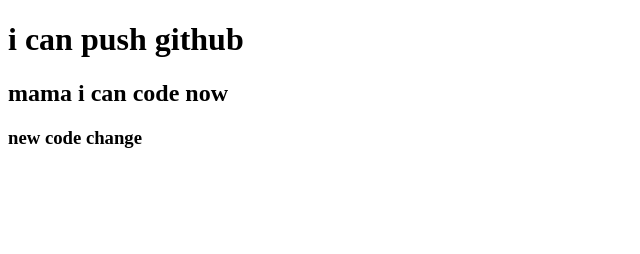
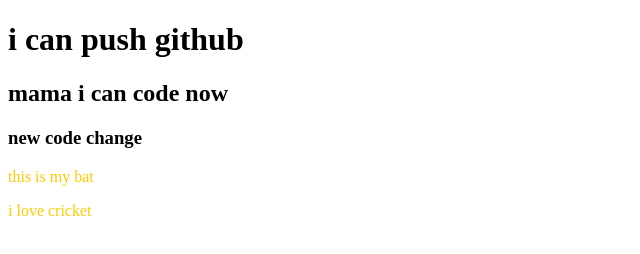
Before and after one commit to abdulawalnur/my-second-repo, a plain HTML site: page index.html in a window 1280 px wide. Shown: the whole page, without its empty margins (0-640 px from the left). Drawn offline with Linux system fonts and the light colour scheme.

Commit message:
styles added

```diff
--- a/index.html
+++ b/index.html
@@ -5,10 +5,13 @@
     <meta http-equiv="X-UA-Compatible" content="IE=edge">
     <meta name="viewport" content="width=device-width, initial-scale=1.0">
     <title>My Second Github Repo</title>
+    <link rel="stylesheet" href="style.css">
 </head>
 <body>
 <h1>i can push github</h1>
 <h2>mama i can code now</h2>
 <h3>new code change</h3>
+<P>this is my bat</P>
+<p>i love cricket</p>
 </body>
 </html>
--- /dev/null
+++ b/style.css
@@ -0,0 +1,3 @@
+p{
+    color: rgb(255, 204, 0);
+}
```
